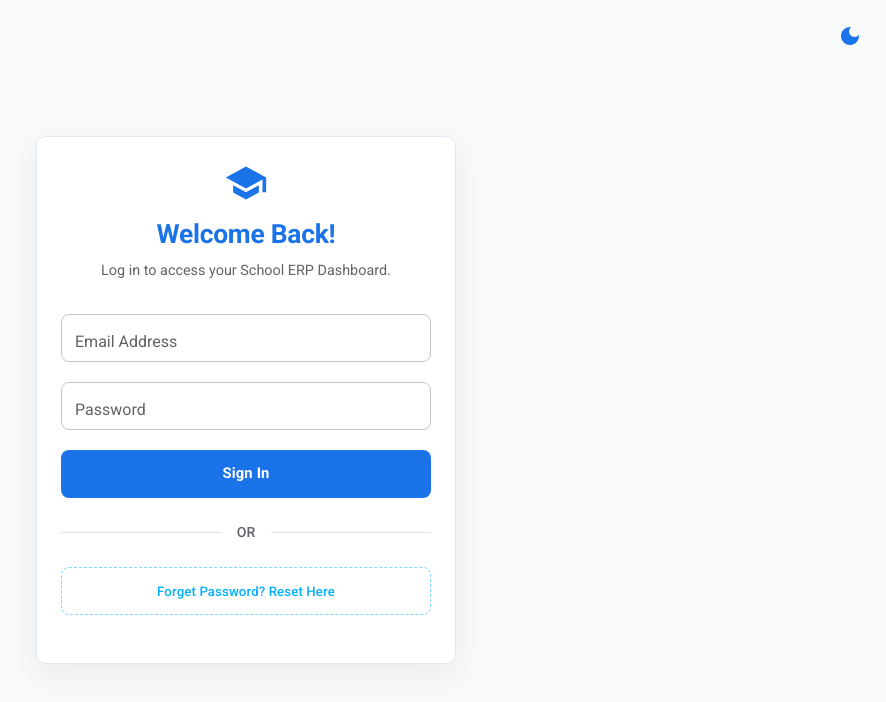
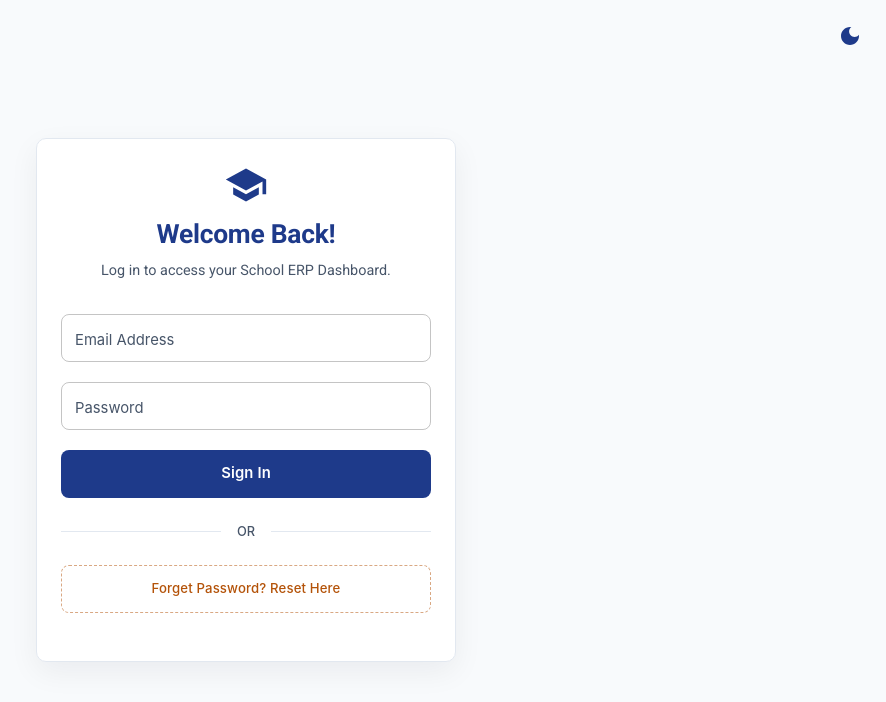
Before and after one commit to mgulabyar/School_System_Management_Frontend, a React (Vite) app: page /login in a window 1280 px wide. Shown: the top 702 px of the page, without its empty margins (394-1280 px from the left). Built offline with nearby package versions, Linux system fonts and the light colour scheme.

Commit message:
feat: make it final touch of theme light and dard mode both

```diff
--- a/src/theme/theme.ts
+++ b/src/theme/theme.ts
@@ -1,156 +1,3 @@
-// import type { PaletteMode } from '@mui/material';
-
-// export const getDesignTokens = (mode: PaletteMode) => ({
-//   palette: {
-//     mode,
-//     ...(mode === 'light'
-//       ? {
-//           primary: {
-//             main: '#1E3A8A',
-//             light: '#3B82F6',
-//             dark: '#172554',
-//           },
-//           secondary: {
-//             main: '#0D9488',
-//           },
-//           background: {
-//             default: '#F8FAFC',
-//             paper: '#FFFFFF',
-//           },
-//           text: {
-//             primary: '#0F172A',
-//             secondary: '#475569',
-//           },
-//           divider: '#E2E8F0',
-//         }
-//       : {
-//           primary: {
-//             main: '#60A5FA',
-//             light: '#93C5FD',
-//             dark: '#1E40AF',
-//           },
-//           secondary: {
-//             main: '#2DD4BF',
-//           },
-//           background: {
-//             default: '#0B0F19',
-//             paper: '#111827',
-//           },
-//           text: {
-//             primary: '#F8FAFC',
-//             secondary: '#94A3B8',
-//           },
-//           divider: '#1F2937',
-//         }),
-//   },
-//   typography: {
-//     fontFamily: '"Roboto", "Arial", sans-serif',
-//     h1: {
-//       fontSize: '1.75rem',
-//       fontWeight: 700,
-//       lineHeight: 1.25,
-//       letterSpacing: '-0.02em',
-//       '@media (min-width:600px)': {
-//         fontSize: '2.5rem',
-//       },
-//     },
-//     h2: {
-//       fontSize: '1.5rem',
-//       fontWeight: 600,
-//       lineHeight: 1.3,
-//       letterSpacing: '-0.01em',
-//       '@media (min-width:600px)': {
-//         fontSize: '2rem',
-//       },
-//     },
-//     h3: {
-//       fontSize: '1.25rem',
-//       fontWeight: 600,
-//       lineHeight: 1.4,
-//       '@media (min-width:600px)': {
-//         fontSize: '1.5rem',
-//       },
-//     },
-//     h6: {
-//       fontSize: '1rem',
-//       fontWeight: 500,
-//       lineHeight: 1.4,
-//       '@media (min-width:600px)': {
-//         fontSize: '1.15rem',
-//       },
-//     },
-//     body1: {
-//       fontSize: '0.925rem',
-//       fontWeight: 400,
-//       lineHeight: 1.6,
-//       '@media (min-width:600px)': {
-//         fontSize: '1rem',
-//       },
-//     },
-//     body2: {
-//       fontSize: '0.8rem',
-//       fontWeight: 400,
-//       lineHeight: 1.5,
-//       '@media (min-width:600px)': {
-//         fontSize: '0.875rem',
-//       },
-//     },
-//     button: {
-//       textTransform: 'none' as const,
-//       fontWeight: 500,
-//       letterSpacing: '0.01em',
-//     },
-//   },
-//   shape: {
-//     borderRadius: 8,
-//   },
-//   components: {
-//     MuiButton: {
-//       styleOverrides: {
-//         root: {
-//           borderRadius: '8px',
-//           padding: '8px 20px',
-//           fontWeight: 500,
-//           transition: 'all 0.25s cubic-bezier(0.4, 0, 0.2, 1)',
-//           boxShadow: 'none',
-//           '&:hover': {
-//             boxShadow: '0px 4px 12px rgba(30, 58, 138, 0.15)',
-//           },
-//         },
-//       },
-//     },
-//     MuiCard: {
-//       styleOverrides: {
-//         root: {
-//           borderRadius: '12px',
-//           transition: 'transform 0.3s ease, box-shadow 0.3s ease',
-
-//           boxShadow: mode === 'light'
-//             ? '0 1px 2px 0 rgba(0, 0, 0, 0.05), 0 4px 6px -1px rgba(0, 0, 0, 0.05), 0 10px 15px -3px rgba(0, 0, 0, 0.03)'
-//             : 'none',
-//           border: mode === 'dark' ? '1px solid #1F2937' : '1px solid #F1F5F9',
-//           '&:hover': {
-//             transform: 'translateY(-2px)',
-//             boxShadow: mode === 'light'
-//               ? '0 20px 25px -5px rgba(0, 0, 0, 0.1), 0 10px 10px -5px rgba(0, 0, 0, 0.04)'
-//               : 'none',
-//           },
-//         },
-//       },
-//     },
-//     MuiOutlinedInput: {
-//       styleOverrides: {
-//         root: {
-//           borderRadius: '8px',
-//           transition: 'border-color 0.2s ease, box-shadow 0.2s ease',
-//           '&.Mui-focused .MuiOutlinedInput-notchedOutline': {
-//             borderWidth: '1.5px',
-//           },
-//         },
-//       },
-//     },
-//   },
-// });
 import type { PaletteMode } from '@mui/material';
 
 export const getDesignTokens = (mode: PaletteMode) => ({
@@ -159,150 +6,70 @@ export const getDesignTokens = (mode: PaletteMode) => ({
     ...(mode === 'light'
       ? {
           primary: {
-            main: '#1A73E8',
-            light: '#629FFC',
-            dark: '#145CBF',
+            main: '#1E3A8A',
+            light: '#3B82F6',
+            dark: '#172554',
             contrastText: '#FFFFFF',
           },
           secondary: {
-            main: '#00B0FF',
-            light: '#40C4FF',
-            dark: '#0091EA',
+            main: '#B45309',
+            light: '#F59E0B',
+            dark: '#78350F',
             contrastText: '#FFFFFF',
           },
           background: {
-            default: '#F8F9FA',
+            default: '#F8FAFC',
             paper: '#FFFFFF',
           },
           text: {
-            primary: '#202124',
-            secondary: '#5F6368',
-            disabled: '#9AA0A6',
+            primary: '#0F172A',
+            secondary: '#475569',
+            disabled: '#94A3B8',
           },
-          divider: '#E0E0E0',
-          error: {
-            main: '#D93025',
-            light: '#F28B82',
-            dark: '#A50E0E',
-          },
-          success: {
-            main: '#188038',
-            light: '#5BB974',
-            dark: '#11652E',
-          },
-          warning: {
-            main: '#F9AB00',
-            light: '#FDD663',
-            dark: '#C58100',
-          },
-          info: {
-            main: '#4285F4',
-            light: '#629FFC',
-            dark: '#356ACF',
-          },
+          divider: '#E2E8F0',
+          error: { main: '#DC2626', light: '#EF4444', dark: '#991B1B' },
+          success: { main: '#16A34A', light: '#22C55E', dark: '#14532D' },
+          warning: { main: '#D97706', light: '#F59E0B', dark: '#78350F' },
+          info: { main: '#2563EB', light: '#3B82F6', dark: '#1D4ED8' },
         }
       : {
           primary: {
-            main: '#8AB4F8',
-            light: '#C4D7FA',
-            dark: '#4285F4',
-            contrastText: '#121212',
+            main: '#60A5FA',
+            light: '#93C5FD',
+            dark: '#1E3A8A',
+            contrastText: '#0F172A',
           },
           secondary: {
-            main: '#78E8FA',
-            light: '#B2F0FA',
-            dark: '#35C2E0',
-            contrastText: '#121212',
+            main: '#FBBF24',
+            light: '#FDE68A',
+            dark: '#B45309',
+            contrastText: '#0F172A',
           },
           background: {
-            default: '#171717',
-            paper: '#212121',
+            default: '#0F172A',
+            paper: '#1E293B',
           },
           text: {
-            primary: '#E0E0E0',
-            secondary: '#A0A0A0',
-            disabled: '#616161',
+            primary: '#F8FAFC',
+            secondary: '#94A3B8',
+            disabled: '#64748B',
           },
-          divider: '#373737',
-          error: {
-            main: '#EA5D54',
-            light: '#F8A8A3',
-            dark: '#C83B32',
-          },
-          success: {
-            main: '#4CAF50',
-            light: '#81C784',
-            dark: '#388E3C',
-          },
-          warning: {
-            main: '#FFC107',
-            light: '#FFEB3B',
-            dark: '#FFA000',
-          },
-          info: {
-            main: '#64B5F6',
-            light: '#90CAF9',
-            dark: '#42A5F5',
-          },
+          divider: '#334155',
+          error: { main: '#F87171', light: '#FCA5A5', dark: '#991B1B' },
+          success: { main: '#4ADE80', light: '#86EFAC', dark: '#14532D' },
+          warning: { main: '#FBBF24', light: '#FDE68A', dark: '#78350F' },
+          info: { main: '#60A5FA', light: '#93C5FD', dark: '#1D4ED8' },
         }),
   },
   typography: {
-    fontFamily: '"Roboto", "Arial", sans-serif',
-    h1: {
-      fontSize: '1.75rem',
-      fontWeight: 700,
-      lineHeight: 1.25,
-      letterSpacing: '-0.02em',
-      '@media (min-width:600px)': {
-        fontSize: '2.5rem',
-      },
-    },
-    h2: {
-      fontSize: '1.5rem',
-      fontWeight: 600,
-      lineHeight: 1.3,
-      letterSpacing: '-0.01em',
-      '@media (min-width:600px)': {
-        fontSize: '2rem',
-      },
-    },
-    h3: {
-      fontSize: '1.25rem',
-      fontWeight: 600,
-      lineHeight: 1.4,
-      '@media (min-width:600px)': {
-        fontSize: '1.5rem',
-      },
-    },
-    h6: {
-      fontSize: '1rem',
-      fontWeight: 500,
-      lineHeight: 1.4,
-      '@media (min-width:600px)': {
-        fontSize: '1.15rem',
-      },
-    },
-    body1: {
-      fontSize: '0.925rem',
-      fontWeight: 400,
-      lineHeight: 1.6,
-      '@media (min-width:600px)': {
-        fontSize: '1rem',
-      },
-    },
-    body2: {
-      fontSize: '0.8rem',
-      fontWeight: 400,
-      lineHeight: 1.5,
-      '@media (min-width:600px)': {
-        fontSize: '0.875rem',
-      },
-    },
-    button: {
-      textTransform: 'none' as const,
-      fontWeight: 500,
-      letterSpacing: '0.01em',
-    },
+    fontFamily: '"Inter", "Roboto", "Arial", sans-serif',
+    h1: { fontSize: '1.75rem', fontWeight: 700, letterSpacing: '-0.02em' },
+    h2: { fontSize: '1.5rem', fontWeight: 700, letterSpacing: '-0.01em' },
+    h3: { fontSize: '1.25rem', fontWeight: 600 },
+    h6: { fontSize: '1rem', fontWeight: 600, lineHeight: 1.4 },
+    body1: { fontSize: '0.925rem', fontWeight: 400, lineHeight: 1.6 },
+    body2: { fontSize: '0.8rem', fontWeight: 400, lineHeight: 1.5 },
+    button: { textTransform: 'none' as const, fontWeight: 600, letterSpacing: '0.01em' },
   },
   shape: {
     borderRadius: 8,
@@ -313,11 +80,11 @@ export const getDesignTokens = (mode: PaletteMode) => ({
         root: {
           borderRadius: '8px',
           padding: '8px 20px',
-          fontWeight: 500,
+          fontWeight: 600,
           transition: 'all 0.25s cubic-bezier(0.4, 0, 0.2, 1)',
           boxShadow: 'none',
           '&:hover': {
-            boxShadow: '0px 4px 12px rgba(30, 58, 138, 0.15)',
+            boxShadow: `0px 4px 12px ${mode === 'light' ? 'rgba(30, 58, 138, 0.15)' : 'rgba(96, 165, 250, 0.15)'}`,
           },
         },
       },
@@ -327,11 +94,10 @@ export const getDesignTokens = (mode: PaletteMode) => ({
         root: {
           borderRadius: '12px',
           transition: 'transform 0.3s ease, box-shadow 0.3s ease',
-
           boxShadow: mode === 'light'
             ? '0 1px 2px 0 rgba(0, 0, 0, 0.05), 0 4px 6px -1px rgba(0, 0, 0, 0.05), 0 10px 15px -3px rgba(0, 0, 0, 0.03)'
             : 'none',
-          border: mode === 'dark' ? '1px solid #1F2937' : '1px solid #F1F5F9',
+          border: mode === 'dark' ? '1px solid #334155' : '1px solid #E2E8F0',
           '&:hover': {
             transform: 'translateY(-2px)',
             boxShadow: mode === 'light'
@@ -348,6 +114,7 @@ export const getDesignTokens = (mode: PaletteMode) => ({
           transition: 'border-color 0.2s ease, box-shadow 0.2s ease',
           '&.Mui-focused .MuiOutlinedInput-notchedOutline': {
             borderWidth: '1.5px',
+            borderColor: mode === 'light' ? '#1E3A8A' : '#60A5FA',
           },
         },
       },
```
